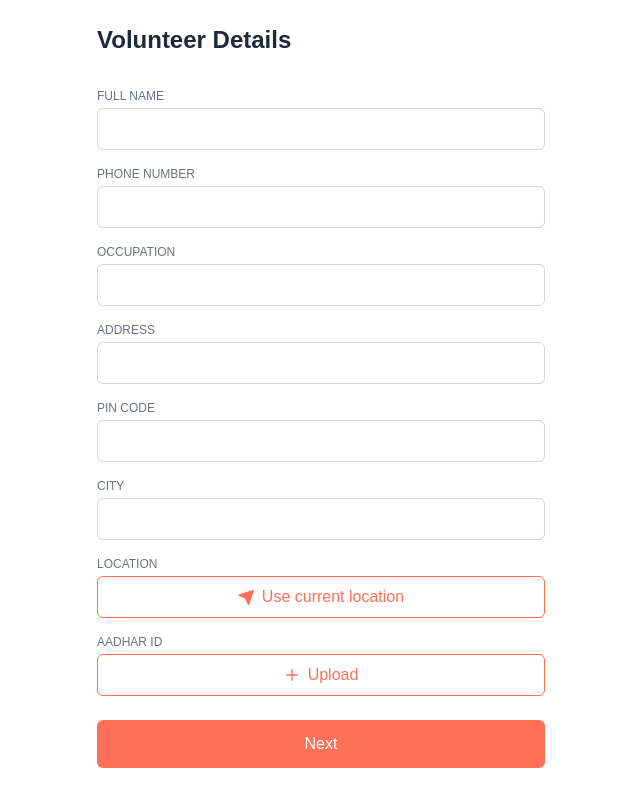
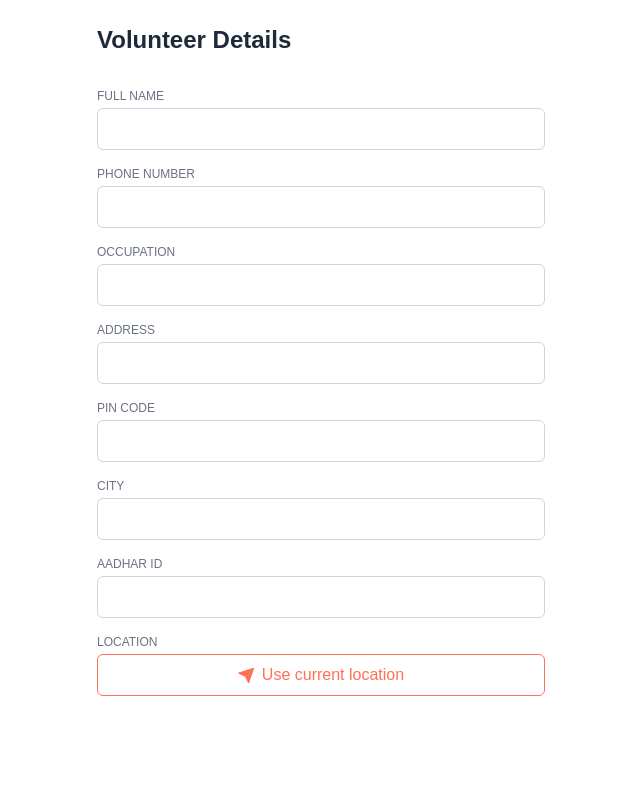
Before and after one commit to 4all3n/ann-dann, a Next.js app: page /volunteer/details in a window 1280 px wide. Shown: the whole page, without its empty margins (319-959 px from the left). Built offline with nearby package versions, Linux system fonts and the light colour scheme.

Commit message:
completed the volunteer part

```diff
--- a/app/select_role/page.tsx
+++ b/app/select_role/page.tsx
@@ -17,7 +17,7 @@ const Page: NextPage<Props> = ({}) => {
   const handleContinue = () => {
     if (selectedRole) {
       // Navigate based on role
-      router.push(`/${selectedRole.toLowerCase()}_details`)
+      router.push(`/${selectedRole.toLowerCase()}/details`)
     }
   }
 
--- a/app/volunteer/details/page.tsx
+++ b/app/volunteer/details/page.tsx
@@ -26,6 +26,7 @@ export default function VolunteerDetailsPage() {
     city: '',
     aadharId: '',
   });
+  const [error, setError] = useState<string>('');
 
   const handleInputChange = (e: React.ChangeEvent<HTMLInputElement>) => {
     const { name, value } = e.target;
@@ -33,6 +34,18 @@ export default function VolunteerDetailsPage() {
       ...prev,
       [name]: value,
     }));
+    setError(''); // Clear error when user types
+  };
+
+  const validateForm = () => {
+    const requiredFields = ['Full Name', 'Phone Number', 'Pin Code', 'City', 'Aadhar ID'];
+    const emptyFields = requiredFields.filter(field => !formData[field as keyof VolunteerDetails]);
+
+    if (emptyFields.length > 0) {
+      setError(`Please fill in all required fields: ${emptyFields.join(', ')}`);
+      return false;
+    }
+    return true;
   };
 
   const handleSubmit = (e: React.FormEvent) => {
@@ -44,11 +57,19 @@ export default function VolunteerDetailsPage() {
   };
 
   const handleLocation = () => {
+    if (!validateForm()) {
+      return;
+    }
+
     if (navigator.geolocation) {
       navigator.geolocation.getCurrentPosition((position) => {
         console.log(position.coords);
-        // Handle location data
+        // Navigate to location page
+        router.push('/volunteer/location');
       });
+    } else {
+      // If geolocation is not supported, still navigate to location page
+      router.push('/volunteer/location');
     }
   };
 
@@ -60,6 +81,11 @@ export default function VolunteerDetailsPage() {
         </h1>
 
         <form onSubmit={handleSubmit} className="space-y-6">
+          {error && (
+            <div className="text-red-500 text-sm p-3 bg-red-50 rounded-md">
+              {error}
+            </div>
+          )}
           <div className="space-y-4">
             <div>
               <label className="block text-xs uppercase text-gray-500 mb-1">
@@ -145,12 +171,26 @@ export default function VolunteerDetailsPage() {
 
             <div>
               <label className="block text-xs uppercase text-gray-500 mb-1">
+                Aadhar ID
+              </label>
+              <input
+                type="text"
+                name="aadharId"
+                value={formData.aadharId}
+                onChange={handleInputChange}
+                className="w-full px-3 py-2 border border-gray-300 rounded-md focus:outline-none focus:ring-2 focus:ring-[#FF7058]"
+                required
+              />
+            </div>
+
+            <div>
+              <label className="block text-xs uppercase text-gray-500 mb-1">
                 Location
               </label>
               <button
                 type="button"
                 onClick={handleLocation}
-                className="w-full px-3 py-2 border border-[#FF7058] text-[#FF7058] rounded-md flex items-center justify-center space-x-2 bg-white hover:bg-[#FFF5F5]"
+                className="w-full px-3 py-2 border border-[#FF7058] text-[#FF7058] rounded-md flex items-center justify-center space-x-2 bg-white hover:bg-[#FFF5F5] disabled:opacity-50 disabled:cursor-not-allowed"
               >
                 <Image
                   src={locationIcon}
@@ -163,39 +203,8 @@ export default function VolunteerDetailsPage() {
               </button>
             </div>
 
-            <div>
-              <label className="block text-xs uppercase text-gray-500 mb-1">
-                Aadhar ID
-              </label>
-              <button
-                type="button"
-                onClick={() => {/* Handle file upload */}}
-                className="w-full px-3 py-2 border border-[#FF7058] text-[#FF7058] rounded-md flex items-center justify-center space-x-2 bg-white hover:bg-[#FFF5F5]"
-              >
-                <svg
-                  className="w-4 h-4"
-                  fill="none"
-                  stroke="currentColor"
-                  viewBox="0 0 24 24"
-                >
-                  <path
-                    strokeLinecap="round"
-                    strokeLinejoin="round"
-                    strokeWidth={2}
-                    d="M12 4v16m-8-8h16"
-                  />
-                </svg>
-                <span> Upload</span>
-              </button>
-            </div>
+
           </div>
-
-          <button
-            type="submit"
-            className="w-full bg-[#FF7058] text-white py-3 rounded-md hover:bg-[#FF5252] transition-colors"
-          >
-            Next
-          </button>
         </form>
       </div>
     </div>
```
Also changed, not shown: app/donor/details/page.tsx (added), app/donor/home/page.tsx (added), app/donor/location/page.tsx (added).
